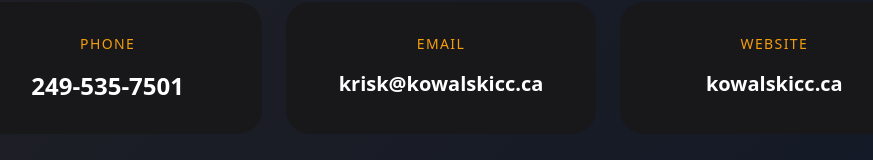
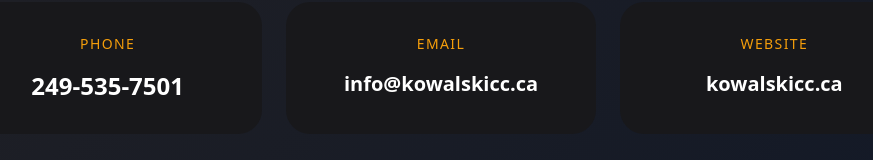
Before and after one commit to kowalski3026/kowalski-concrete-website, a Next.js app: page / in a window 1280 px wide. Shown: the part 5686-5846 px from the top of the page, without its empty margins (199-1072 px from the left). Built offline with nearby package versions, Linux system fonts and the light colour scheme.

Commit message:
Update page.js

```diff
--- a/app/page.js
+++ b/app/page.js
@@ -369,7 +369,7 @@ export default function Home() {
   href="mailto:krisk@kowalskicc.ca"
   className="mt-4 text-xl font-bold block hover:text-amber-400 transition"
 >
-  krisk@kowalskicc.ca
+  info@kowalskicc.ca
 </a>
             </div>
 
```
